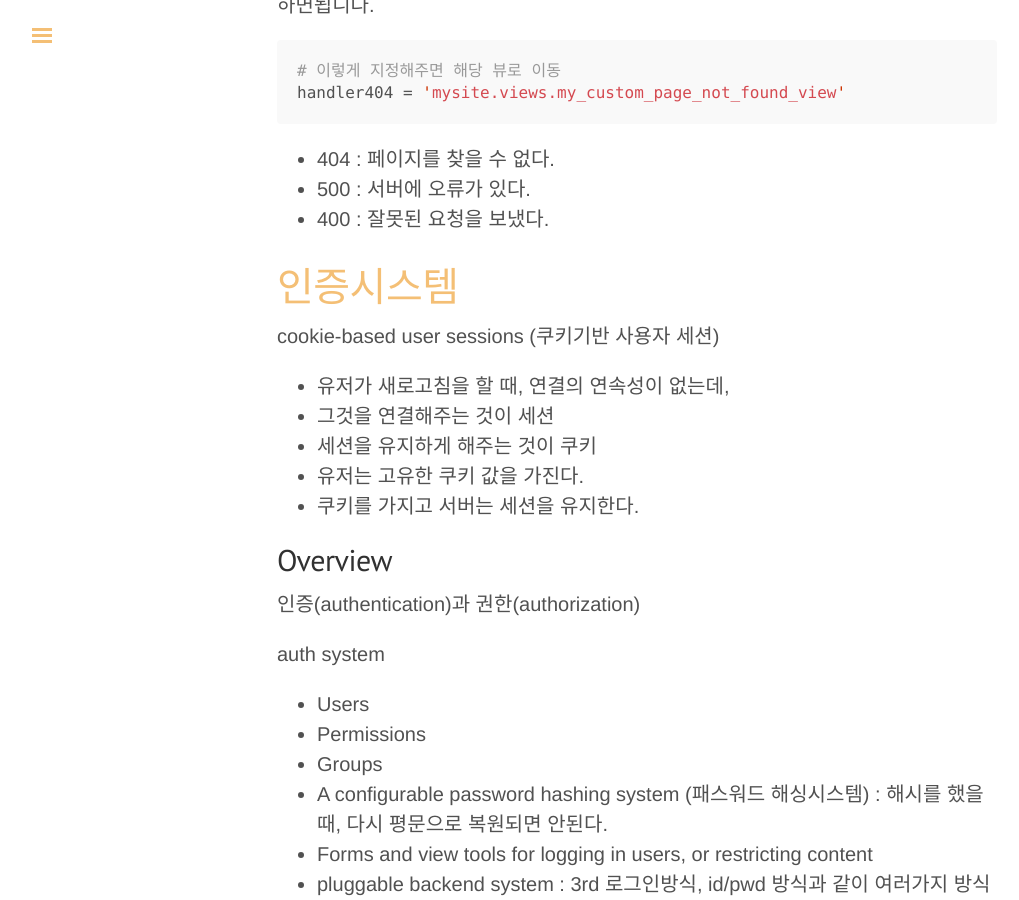
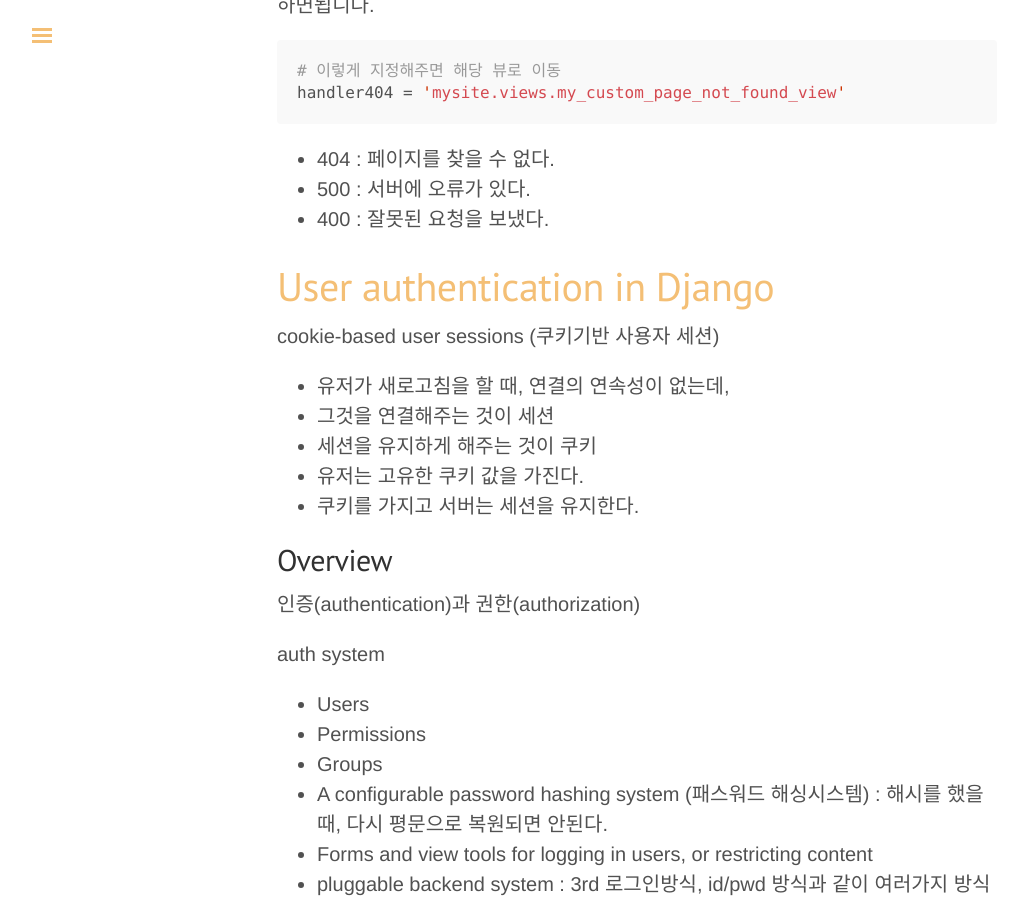
Before and after one commit to pinstinct/pinstinct.github.com, a Jekyll site: the page built from _posts/2017-02-11-wps-24.md, in a window 1280 px wide and 900 px high, scrolled down 7514 px. Shown: the whole window, without its empty margins (3-1022 px from the left). Built offline with Jekyll 4.4.1, drawn with Linux system fonts in a browser that asks for light colours.

Commit message:
modified title

```diff
--- a/_posts/2017-02-11-wps-24.md
+++ b/_posts/2017-02-11-wps-24.md
@@ -325,9 +325,10 @@
 
 
 
-# [인증시스템](https://docs.djangoproject.com/en/1.10/topics/auth/)
+# [User authentication in Django](https://docs.djangoproject.com/en/1.10/topics/auth/)
 
 cookie-based user sessions (쿠키기반 사용자 세션)
+
 - 유저가 새로고침을 할 때, 연결의 연속성이 없는데,
 - 그것을 연결해주는 것이 세션
 - 세션을 유지하게 해주는 것이 쿠키
```
